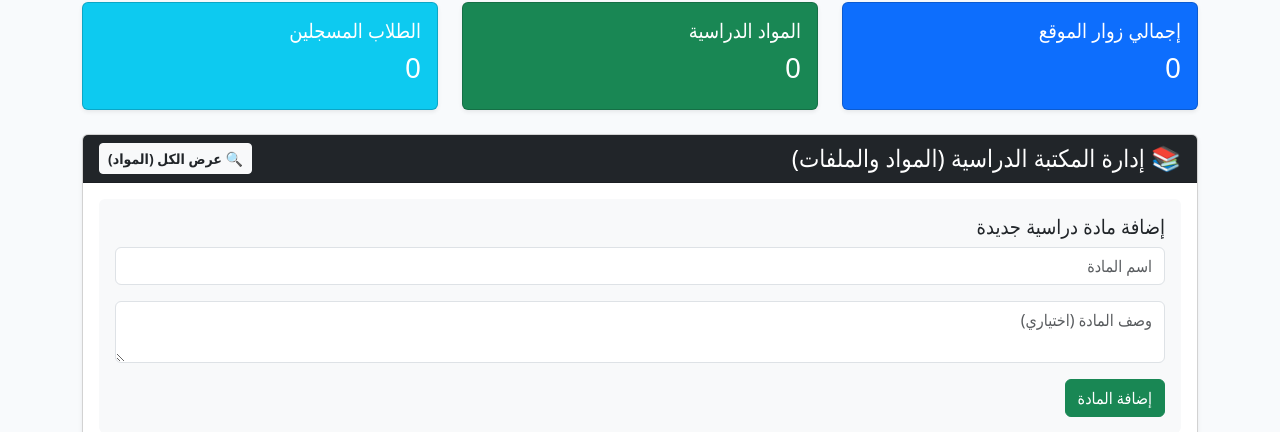
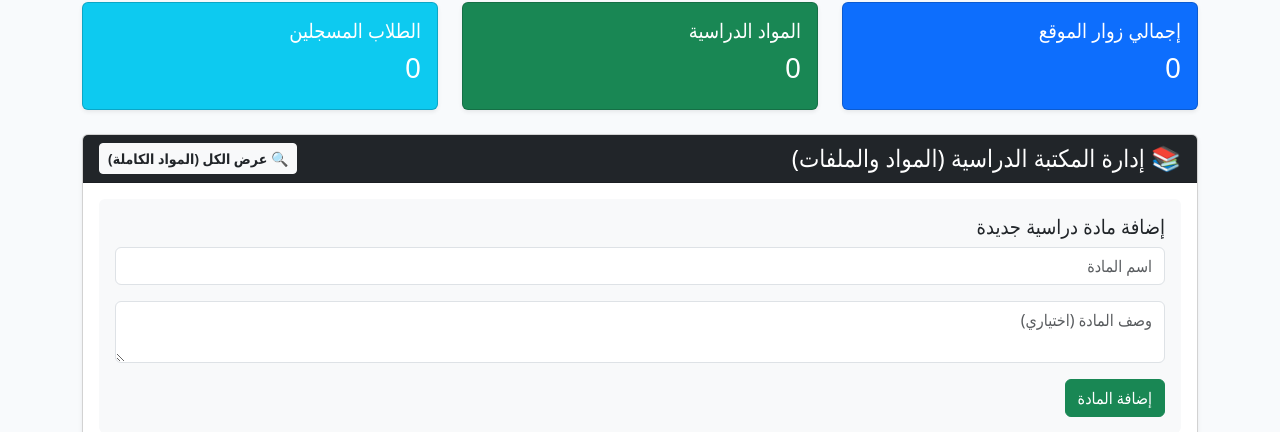
Before and after one commit to mahmoudambrator-glitch/Rank-in-Class, a Flask app: page /admin in a window 1280 px wide. Shown: the part 179-611 px from the top of the page. Run offline with Flask 3, Linux system fonts and the light colour scheme; data that the repository does not hold is empty.

Commit message:
Update admin.html

```diff
--- a/templates/admin.html
+++ b/templates/admin.html
@@ -42,7 +42,7 @@
     <div class="card-header bg-dark text-white d-flex justify-content-between align-items-center">
         <h4 class="mb-0">📚 إدارة المكتبة الدراسية (المواد والملفات)</h4>
         <button type="button" class="btn btn-light btn-sm text-dark fw-bold" data-bs-toggle="modal" data-bs-target="#subjectsModal">
-            🔍 عرض الكل (المواد)
+            🔍 عرض الكل (المواد الكاملة)
         </button>
     </div>
     <div class="card-body">
@@ -85,7 +85,7 @@
             <button type="submit" class="btn btn-primary">حفظ وإضافة الرابط</button>
         </form>
 
-        <!-- قسم المواد الحالية مع تحديد 5 عناصر وعرض الكل -->
+        <!-- قسم المواد الحالية مع زر عرض الكل بجوار العنوان -->
         <div class="d-flex justify-content-between align-items-center mb-3">
             <h5 class="mb-0">المواد الحالية والملفات:</h5>
             {% if subjects|length > 5 %}
@@ -185,7 +185,7 @@
             {% endfor %}
         </ul>
 
-        <!-- قسم تفاصيل الملفات المضافة مع حد 5 وعرض الكل -->
+        <!-- قسم تفاصيل الملفات المضافة مع زر عرض الكل بجوار العنوان -->
         <div class="d-flex justify-content-between align-items-center mt-4 mb-2">
             <h5 class="mb-0">📁 تفاصيل الملفات المضافة:</h5>
             {% if all_files|length > 5 %}
@@ -473,7 +473,7 @@
     </div>
 </div>
 
-<!-- Modal عرض كل المواد الدراسية (القديم) -->
+<!-- Modal عرض كل المواد الدراسية -->
 <div class="modal fade" id="subjectsModal" tabindex="-1" aria-hidden="true">
     <div class="modal-dialog modal-xl modal-dialog-scrollable">
         <div class="modal-content">
@@ -513,7 +513,7 @@
     </div>
 </div>
 
-<!-- Modal عرض كل المواد القائمة (الجديد الخاص بزر عرض الكل للمواد الحالية) -->
+<!-- Modal عرض كل المواد الحالية -->
 <div class="modal fade" id="subjectsListModal" tabindex="-1" aria-hidden="true">
     <div class="modal-dialog modal-xl modal-dialog-scrollable">
         <div class="modal-content">
@@ -535,7 +535,7 @@
     </div>
 </div>
 
-<!-- Modal عرض كل الملفات (الجديد الخاص بزر عرض الكل للملفات المضافة) -->
+<!-- Modal عرض كل الملفات المضافة -->
 <div class="modal fade" id="allFilesModal" tabindex="-1" aria-hidden="true">
     <div class="modal-dialog modal-xl modal-dialog-scrollable">
         <div class="modal-content">
```
